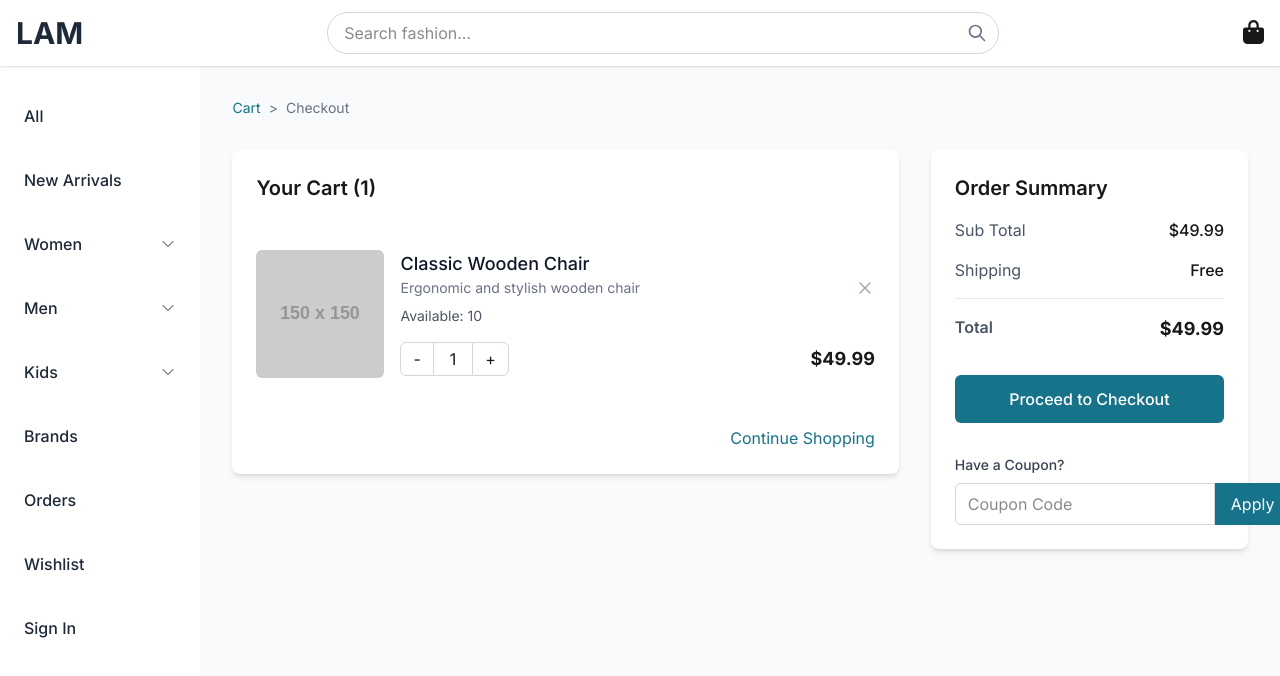
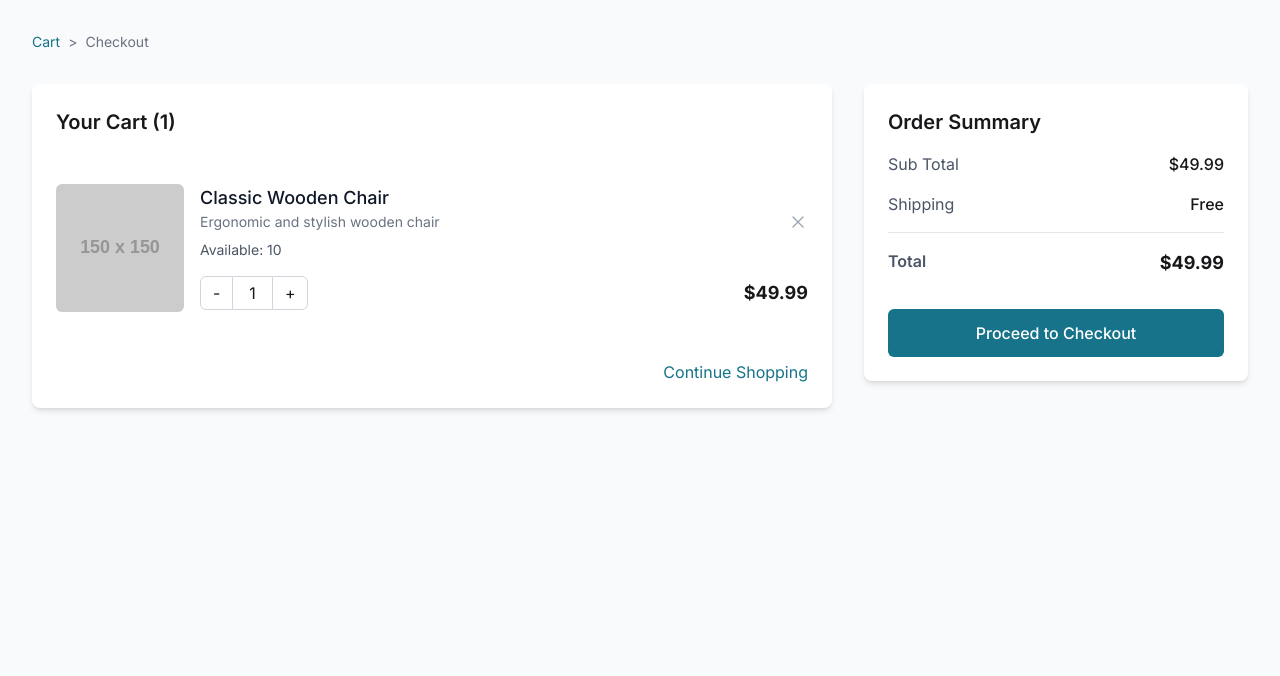
Before and after one commit to rianhasansiam/byteblooper_ecommerce_project, a React (Vite) app: page /addto-cart in a window 1280 px wide. Shown: the top 676 px of the page. Built offline with nearby package versions, Linux system fonts and the light colour scheme.

Commit message:
added another route

```diff
--- a/src/App.jsx
+++ b/src/App.jsx
@@ -16,6 +16,7 @@
   return (
     <>
  <Navbar></Navbar>
+
  <div className="flex ">
 
 
--- a/src/pages/addtoCart/AddtoCart.jsx
+++ b/src/pages/addtoCart/AddtoCart.jsx
@@ -1,5 +1,6 @@
 import { useEffect, useState } from "react";
 import CardAddtocart from "./CardAddtocart";
+import { Link } from "react-router-dom";
 
 // Dummy data to simulate items in localStorage
 const dummyProduct = {
@@ -74,9 +75,9 @@
               </div>
 
               <div className="mt-6 flex justify-end">
-                <button className="text-[#167389] hover:text-[#135a6e] flex items-center">
+                <Link to="/" className="text-[#167389] hover:text-[#135a6e] flex items-center">
                   Continue Shopping
-                </button>
+                </Link>
               </div>
             </div>
           </div>
@@ -108,19 +109,7 @@
                 </button>
               </div>
 
-              <div className="mt-8">
-                <h3 className="text-sm font-medium text-gray-700 mb-2">Have a Coupon?</h3>
-                <div className="flex">
-                  <input
-                    type="text"
-                    placeholder="Coupon Code"
-                    className="flex-1 border border-gray-300 rounded-l-md px-3 py-2 focus:outline-none focus:ring-1 focus:ring-[#167389] focus:border-[#167389]"
-                  />
-                  <button className="bg-[#167389] hover:bg-[#135a6e] text-white px-4 py-2 rounded-r-md">
-                    Apply
-                  </button>
-                </div>
-              </div>
+
             </div>
           </div>
         </div>
```
Also changed, not shown: src/Root.jsx (+6 -3 lines), src/pages/addtoCart/CardAddtocart.jsx (line endings or trailing spaces).
